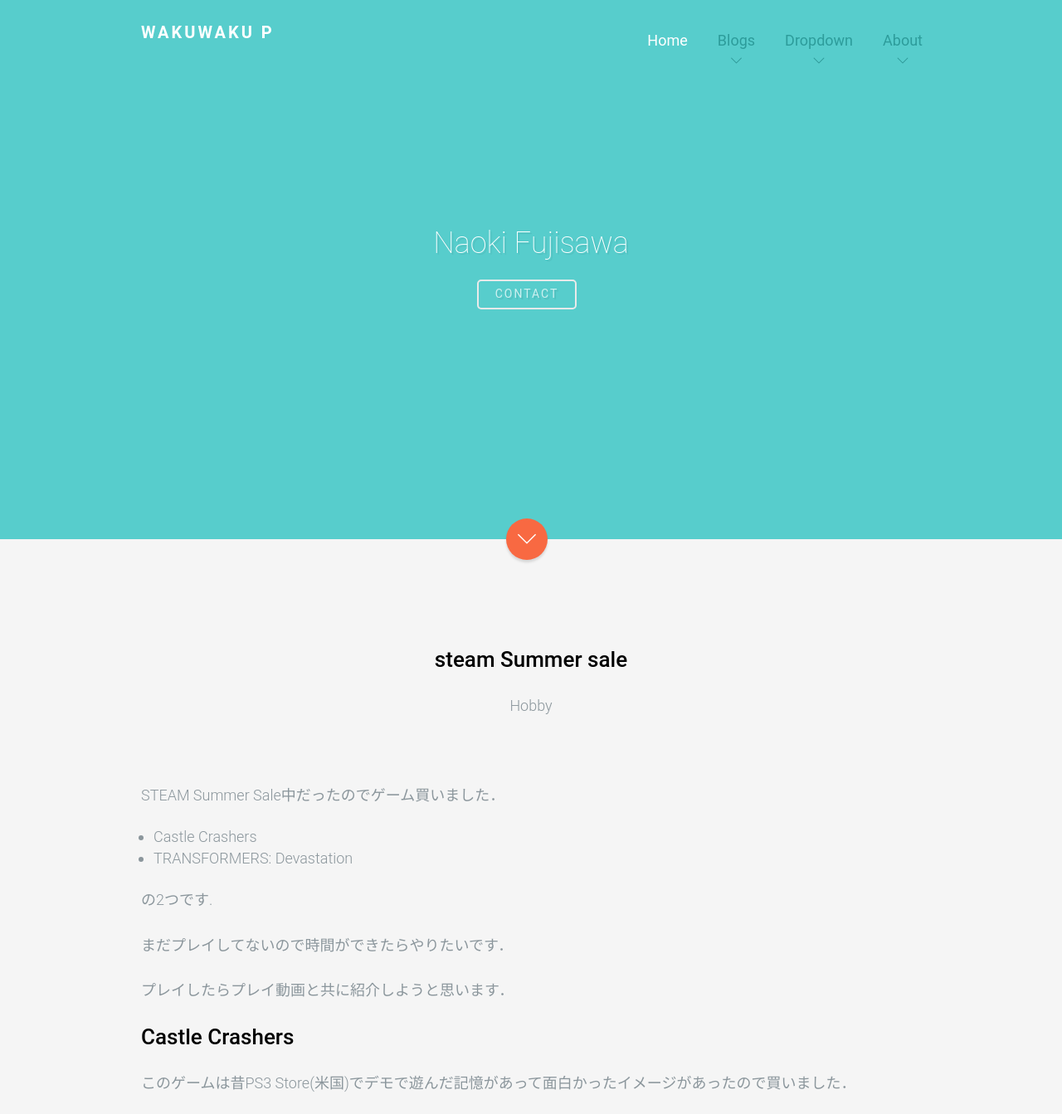
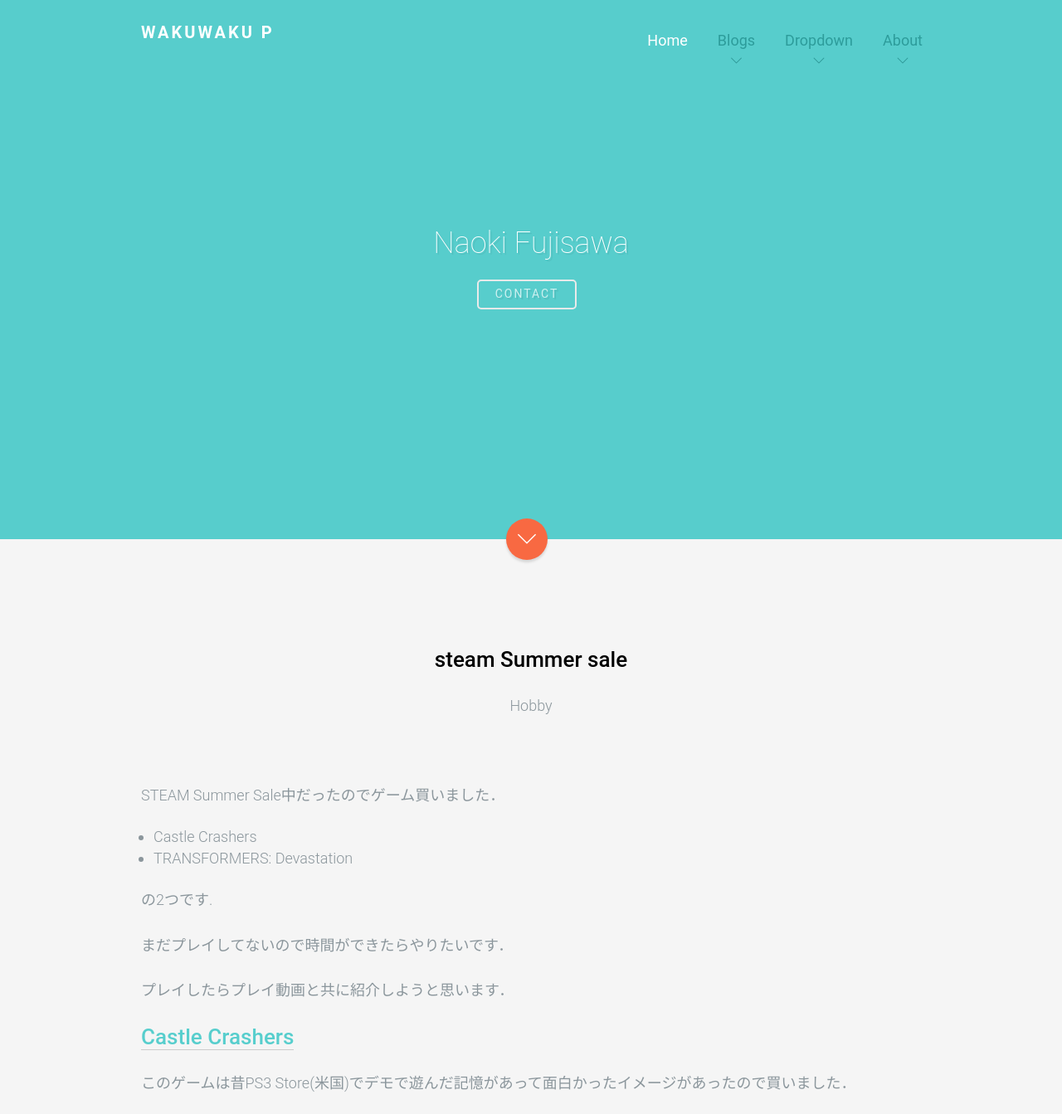
Before and after one commit to WakuwakuP/wakuwakup.github.io, a Jekyll site: the page built from _posts/2017-6-29-steam-summer-sale-2017.md, in a window 1280 px wide. Shown: the top 1343 px of the page at 83% size. Built offline with Jekyll 4.4.1, drawn with Linux system fonts in a browser that asks for light colours; grey boxes are pictures that could not be loaded.

Commit message:
Update 2017-6-29-steam-summer-sale-2017.md

```diff
--- a/_posts/2017-6-29-steam-summer-sale-2017.md
+++ b/_posts/2017-6-29-steam-summer-sale-2017.md
@@ -19,14 +19,14 @@
 
 プレイしたらプレイ動画と共に紹介しようと思います．
 
-## Castle Crashers
+## [Castle Crashers](http://store.steampowered.com/app/204360/Castle_Crashers/)
 
 このゲームは昔PS3 Store(米国)でデモで遊んだ記憶があって面白かったイメージがあったので買いました．
 
-<iframe class="visible-lg visible-md" src="http://store.steampowered.com/widget/204360/16675/" frameborder="0" width="646" height="190"></iframe>
+<iframe class="hidden-xs" src="http://store.steampowered.com/widget/204360/16675/" frameborder="0" width="646" height="190"></iframe>
 
-## TRANSFORMERS: Devastation
+## [TRANSFORMERS: Devastation](http://store.steampowered.com/app/338930/TRANSFORMERS_Devastation/)
 
 プラチナゲームズのゲームがやりたかったので日本販売されていなかったので買いました．
 
-<iframe class="visible-lg visible-md" src="http://store.steampowered.com/widget/338930/56600/" frameborder="0" width="646" height="190"></iframe>
+<iframe class="hidden-xs" src="http://store.steampowered.com/widget/338930/56600/" frameborder="0" width="646" height="190"></iframe>
```
